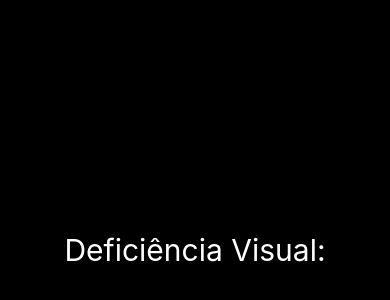
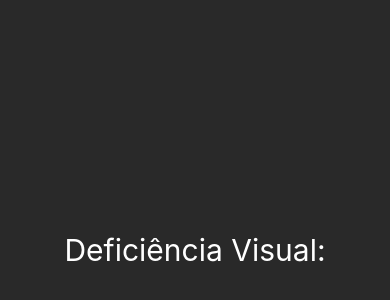
Before and after one commit to welli363/CavaleiroDoZodiaco, a React Native app: screen / in a window 390 px wide. Shown: the part 172-472 px from the top of the page. Built offline with nearby package versions, Linux system fonts and the light colour scheme.

Commit message:
Update App.js

```diff
--- a/App.js
+++ b/App.js
@@ -13,7 +13,7 @@ export default function App() {
 const styles = StyleSheet.create({
   container: {
     flex: 1,
-    backgroundColor: 'black',
+    backgroundColor: '#292929',
     alignItems: 'center',
     justifyContent: 'center',
   },
```
